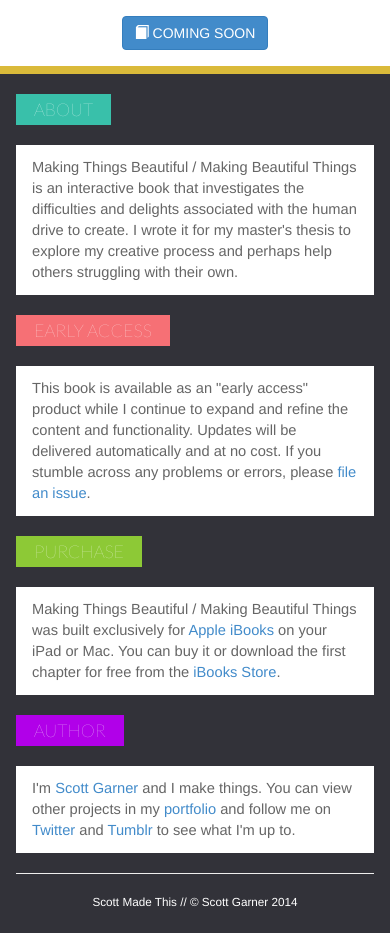
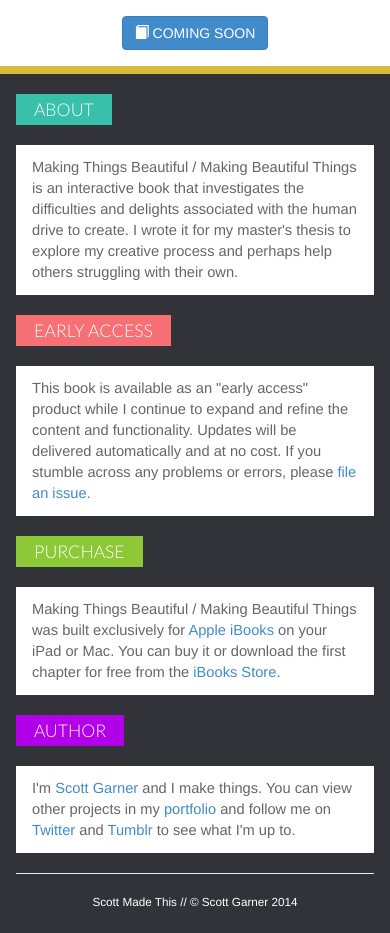
Before and after one commit to scottgarner/BeautifulThings, a Jekyll site: the page index.html, which Jekyll copies as it is, in a window 390 px wide. Shown: the part 309-1242 px from the top of the page. Built offline with Jekyll 4.4.1, drawn with Linux system fonts in a browser that asks for light colours; nearby versions of some CDN libraries.

Commit message:
CSS tweaks.

```diff
--- a/css/main.css
+++ b/css/main.css
@@ -81,6 +81,10 @@ footer a {
     body {
       font-size: 11pt;;
     }
+    h1, h2 {
+      font-family: 'Lato', sans-serif;
+      font-weight: 300;
+    }
     #header {
       height: auto;
       padding-top: 16px;
```
Lines whose indentation alone changed are shown as unchanged.
